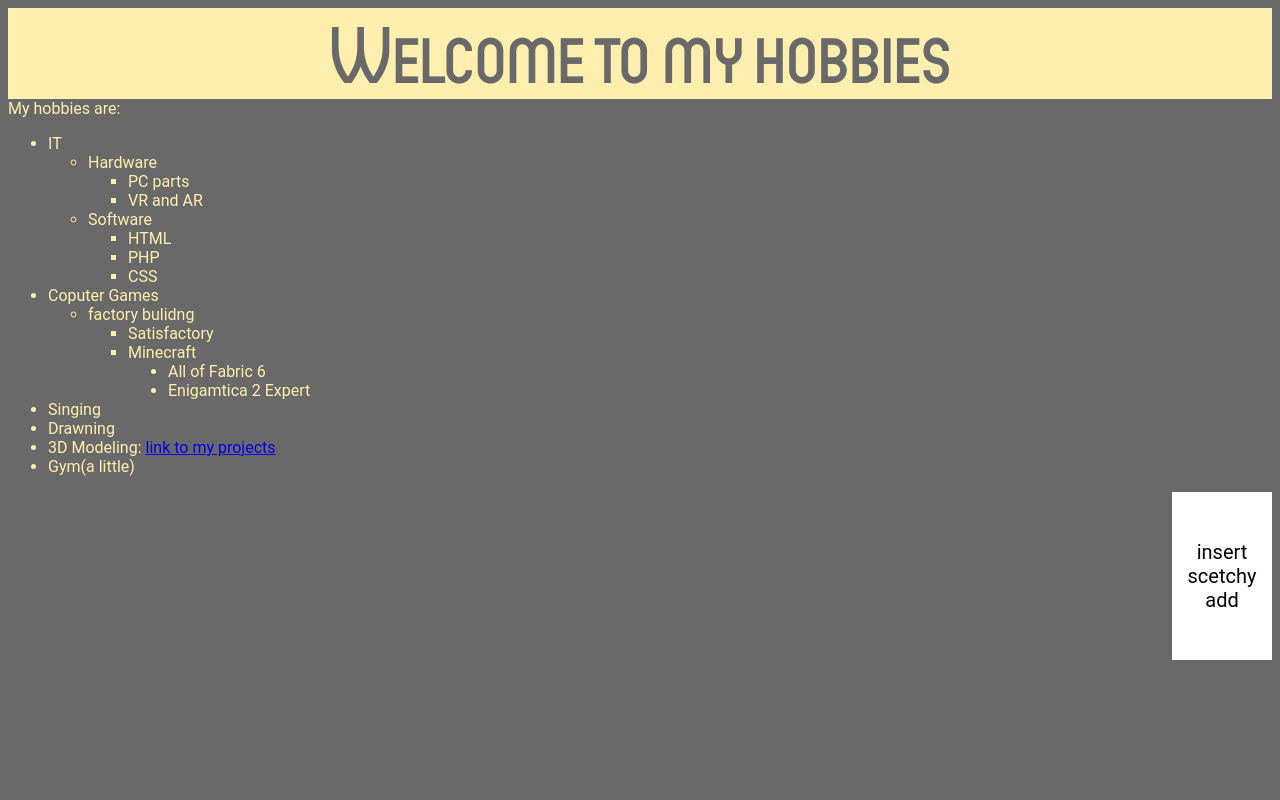
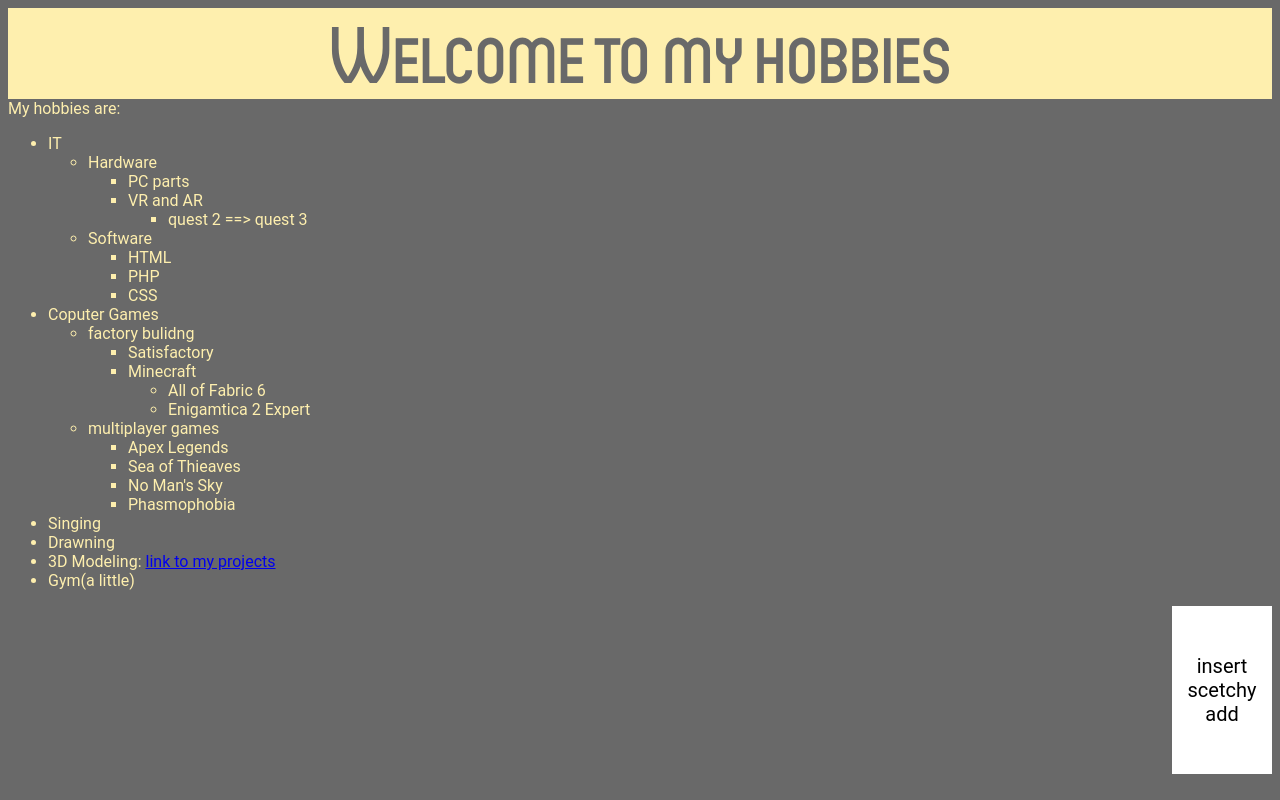
Before and after one commit to MrBlackHat999/my-page, a plain HTML site: page index.html in a window 1280 px wide. Drawn offline with Linux system fonts and the light colour scheme.

Commit message:
Update index.html

```diff
--- a/index.html
+++ b/index.html
@@ -31,6 +31,9 @@ aside{background-color: white;}
 								<ul>
 									<li>PC parts</li>
 									<li>VR and AR</li>
+										<ul>
+											<li>quest 2 ==> quest 3</li></li>
+										</ul>
 								</ul>
 							<li>Software</li>
 								<ul>
@@ -45,10 +48,17 @@ aside{background-color: white;}
 								<ul>
 									<li>Satisfactory</li>
 									<li>Minecraft</li>
-										<ul style="list-style-type:disc;">
+										<ul style="list-style-type:circle;">
 											<li>All of Fabric 6</li>
 											<li>Enigamtica 2 Expert</li>
 										</ul>
+								</ul>
+							<li>multiplayer games</li>
+								<ul>
+									<li>Apex Legends</li>
+									<li>Sea of Thieaves</li>
+									<li>No Man's Sky</li>
+									<li>Phasmophobia</li>
 								</ul>
 						</ul>
    					<li>Singing</li>
```
